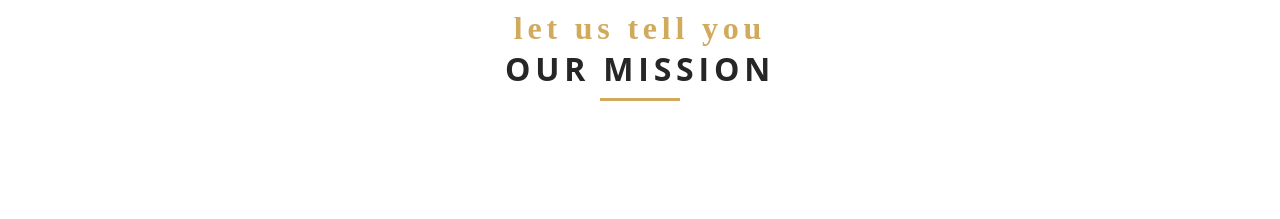
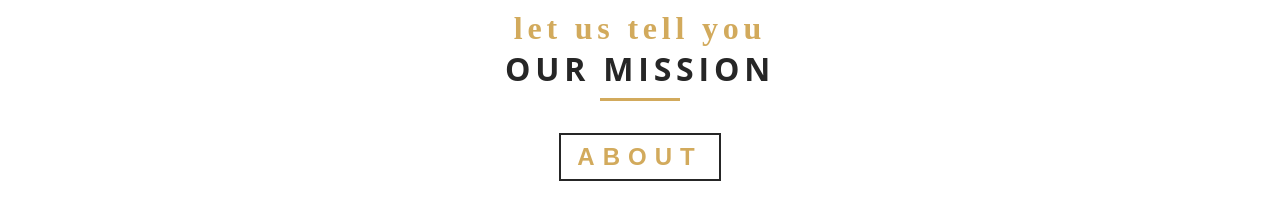
Before and after one commit to hesbon-osoro/restaurant, a Gatsby site: page / in a window 1280 px wide. Shown: the part 1072-1291 px from the top of the page. Before the commit the page ends 1213 px from the top, so only its background shows below. Built offline with nearby package versions, Linux system fonts and the light colour scheme; Gatsby itself is replaced by a stand-in of ours.

Commit message:
using SectionButton in home page

```diff
--- a/src/components/HomeComponents/QuickInfo.js
+++ b/src/components/HomeComponents/QuickInfo.js
@@ -1,11 +1,12 @@
 import React, { Component } from 'react';
-import { Section, Title } from '../../utils';
+import { Section, Title,SectionButton } from '../../utils';
 
 export default class QuickInfo extends Component {
 	render() {
 		return (
 			<Section>
 				<Title message="let us tell you" title="our mission" />
+				<SectionButton style={{margin:'2rem auto'}}>about</SectionButton>
 			</Section>
 		);
 	}
```
